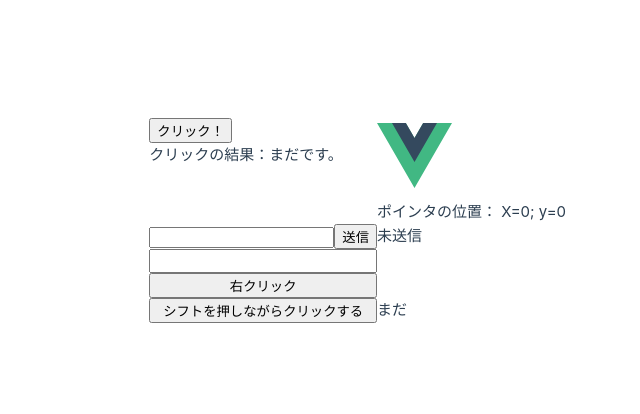
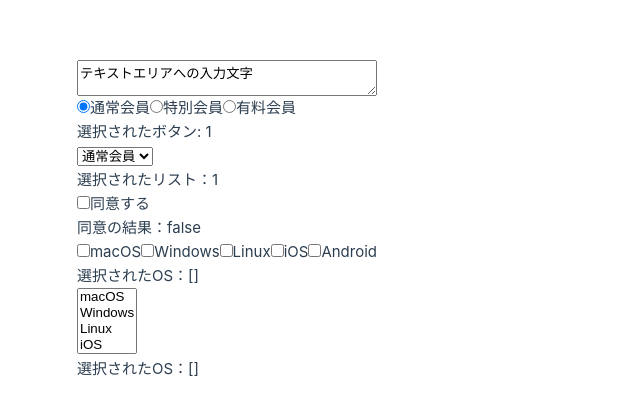
Before and after one commit to tanimoto1996/vue3, a Vue app in the folder front/: page / in a window 1280 px wide. Shown: the part 180-594 px from the top of the page, without its empty margins (263-903 px from the left). Built offline with nearby package versions, Linux system fonts and the light colour scheme.

Commit message:
v-modelディレクトリ記述

```diff
--- a/front/src/App.vue
+++ b/front/src/App.vue
@@ -1,75 +1,74 @@
 <script setup lang="ts">
 import {reactive, ref} from "vue"
 
-// クリックイベント
-const randValue = ref("まだです。");
-const onButtonClick = (): void => {
-  const rand = Math.round(Math.round(Math.random() * 10));
-randValue.value = String(rand);
-}
+// 双方向バインディング
+const inputTextarea = ref("テキストエリアへの入力文字");
+const memberType = ref(1);
+const memberTypeSelect = ref(1);
+const isAgreed = ref(false);
+const isAgreed01 = ref(0);
+const selectedOS = ref([]);
+const selectedOSSelect = ref([]);
 
-// ホバーイベント
-const imgAttributes = reactive({
-  src: "/images/logo.svg",
-  alt: "Vueのロゴ",
-  width: 75,
-  height: 75
-})
-
-const mousePointerX = ref(0);
-const mousePointerY = ref(0);
-const onImgMousemove = (event: MouseEvent): void => {
-  mousePointerX.value = event.offsetX;
-  mousePointerY.value = event.offsetY;
-}
-
-// prevent修飾子
-const msg = ref("未送信");
-const onFormSubmit = (): void => {
-  msg.value = "送信されました。"
-}
-
-// keyEvent
-const keyMsg = ref("まだ");
-const onEnterKey = (): void => {
-  keyMsg.value = "エンターキーが押下されました";
-}
-
-const onRightButtonClick = (): void => {
-  keyMsg.value = "右クリックされました。";
-}
-
-const onShiftClick = (): void => {
-  keyMsg.value = "右クリックされました。";
-}
 
 </script>
 
 <template>
-  <!-- クリックイベント -->
+  <!-- テキストエリア -->
+  <textarea v-model="inputTextarea"></textarea>
+  <br>
+
+  <!-- ラジオボタン -->
   <section>
-    <button v-on:click="onButtonClick">クリック！</button>
-    <p>クリックの結果：{{ randValue }}</p>
+    <label for=""><input type="radio" name="memberType" value="1" v-model="memberType">通常会員</label>
+    <label for=""><input type="radio" name="memberType" value="2" v-model="memberType">特別会員</label>
+    <label for=""><input type="radio" name="memberType" value="3" v-model="memberType">有料会員</label>
+    <br>
+    <p>選択されたボタン: {{ memberType }}</p>
+  </section>
+  <br>
+
+  <section>
+    <select v-model="memberTypeSelect">
+      <option value="1">通常会員</option>
+      <option value="2">特別会員</option>
+      <option value="3">有料会員</option>
+    </select>
+    <br>
+    <p>選択されたリスト：{{ memberTypeSelect }}</p>
+  </section>
+  <br>
+
+  <section>
+    <label for=""><input type="checkbox" v-model="isAgreed">同意する</label>
+    <p>同意の結果：{{ isAgreed }}</p>
+  </section>
+  <br>
+
+  <section>
+    <label for=""><input type="checkbox" v-model="selectedOS" value="1">macOS</label>
+    <label for=""><input type="checkbox" v-model="selectedOS" value="2">Windows</label>
+    <label for=""><input type="checkbox" v-model="selectedOS" value="3">Linux</label>
+    <label for=""><input type="checkbox" v-model="selectedOS" value="4">iOS</label>
+    <label for=""><input type="checkbox" v-model="selectedOS" value="5">Android</label>
+    <p>選択されたOS：{{ selectedOS }}</p>
+  </section>
+  <br>
+
+  <section>
+    <select v-model="selectedOSSelect" multiple>
+      <option value="1">macOS</option>
+      <option value="2">Windows</option>
+      <option value="3">Linux</option>
+      <option value="4">iOS</option>
+      <option value="5">Android</option>
+    </select>
+    <p>選択されたOS：{{ selectedOSSelect }}</p>
   </section>
 
-  <!-- ホバーイベント -->
-  <section>
-    <img v-bind:="imgAttributes" v-on:mousemove="onImgMousemove">
-    <p>ポインタの位置： X={{ mousePointerX }}; y={{ mousePointerY }}</p>
-  </section>
+  <!-- fileはv-modelを使えない -->
 
-  <!-- prevent修飾子 -->
-  <form action="#" v-on:submit.prevent="onFormSubmit">
-    <input type="text" required>
-    <button type="submit">送信</button>
-  </form>
-  <p>{{ msg }}</p>
 
-  <!-- keyEvent -->
-  <input type="text" v-on:keydown.enter="onEnterKey"><br>
-  <button v-on:click.right="onRightButtonClick">右クリック</button><br>
-  <button v-on:click.shift="onShiftClick">シフトを押しながらクリックする</button>
-  <p>{{ keyMsg }}</p>
 </template>
 
 <style scoped>
```
